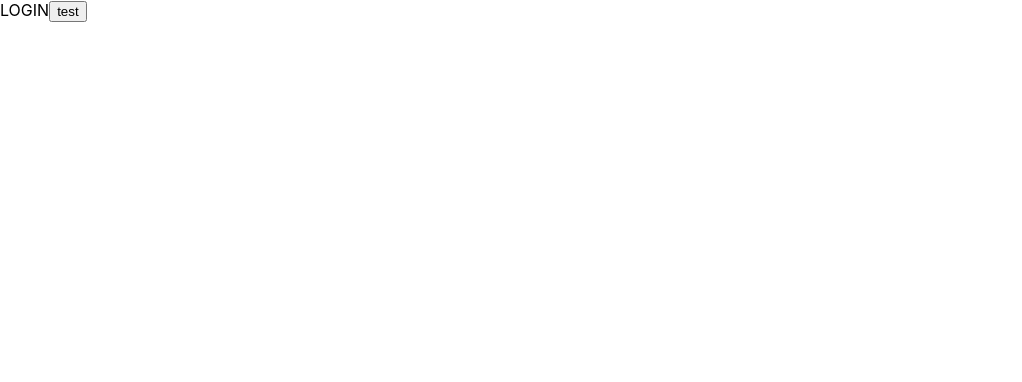
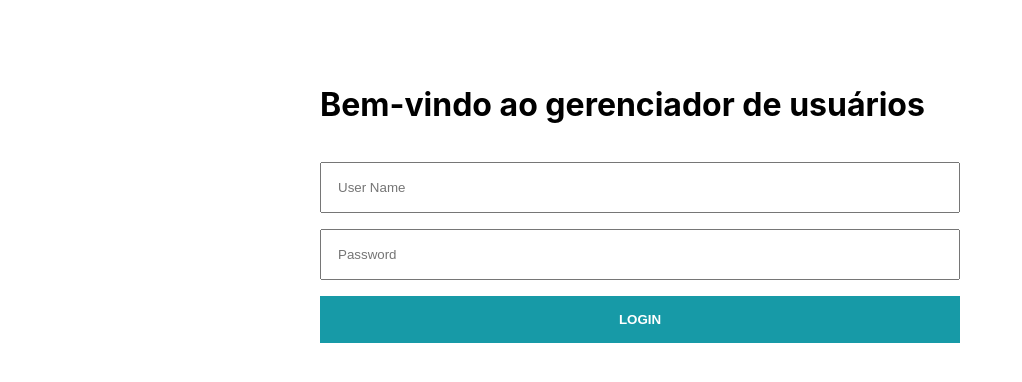
Before and after one commit to rogeriomattos/cypress-login, a React (Create React App) app in the folder app/: page /login in a window 1280 px wide. Shown: the top 382 px of the page, without its empty margins (0-1022 px from the left). Built offline with nearby package versions, Linux system fonts and the light colour scheme.

Commit message:
Criando a tela de login

```diff
--- a/app/src/pages/Login/index.tsx
+++ b/app/src/pages/Login/index.tsx
@@ -1,5 +1,6 @@
 import { Navigate } from "react-router-dom";
 import { useAuth } from "../../context/Auth";
+import "./styles.css";
 
 const Login = () => {
   const { user, login } = useAuth();
@@ -7,10 +8,21 @@ const Login = () => {
     // user is not authenticated
     return <Navigate to="/" />;
   }
+
+  const handleSubmit = (e: React.FormEvent<HTMLFormElement>) => {
+    e.preventDefault();
+    login({
+      name: "Loid Ford",
+    });
+  };
+
   return (
-    <div>
-      LOGIN<button onClick={() => login("xx")}>test</button>
-    </div>
+    <form onSubmit={handleSubmit}>
+      <h1>Bem-vindo ao gerenciador de usuários</h1>
+      <input type="text" name="username" placeholder="User Name" />
+      <input type="password" name="password" placeholder="Password" />
+      <button type="submit">Login</button>
+    </form>
   );
 };
 
--- /dev/null
+++ b/app/src/pages/Login/styles.css
@@ -0,0 +1,22 @@
+form {
+    width: 50%;
+    margin: auto;
+    display: flex;
+    flex-direction: column;
+    gap: 1rem;
+    padding: 4rem 2rem 2rem;
+}
+
+form input {
+    padding: 1rem;
+}
+
+form button {
+    background: #179aa7;
+    color: #fff;
+    border: none;
+    padding: 1rem;
+    text-transform: uppercase;
+    font-weight: 700;
+    cursor: pointer;
+}
```
